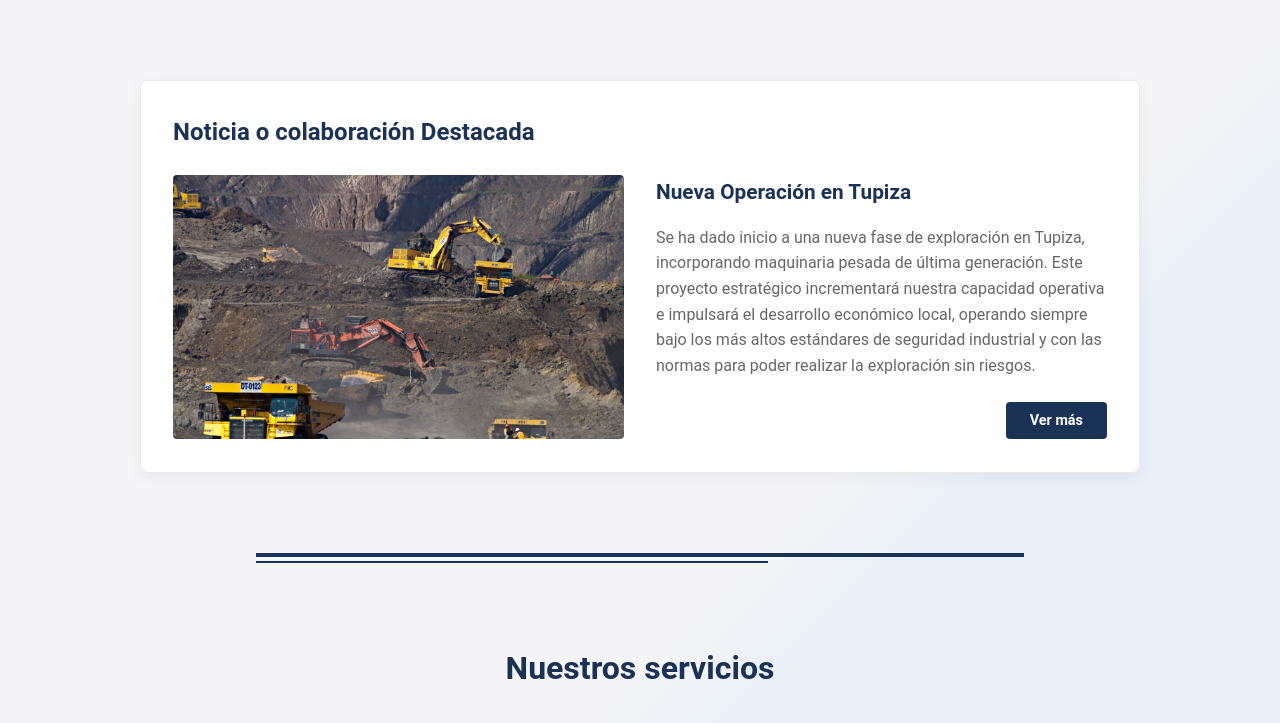
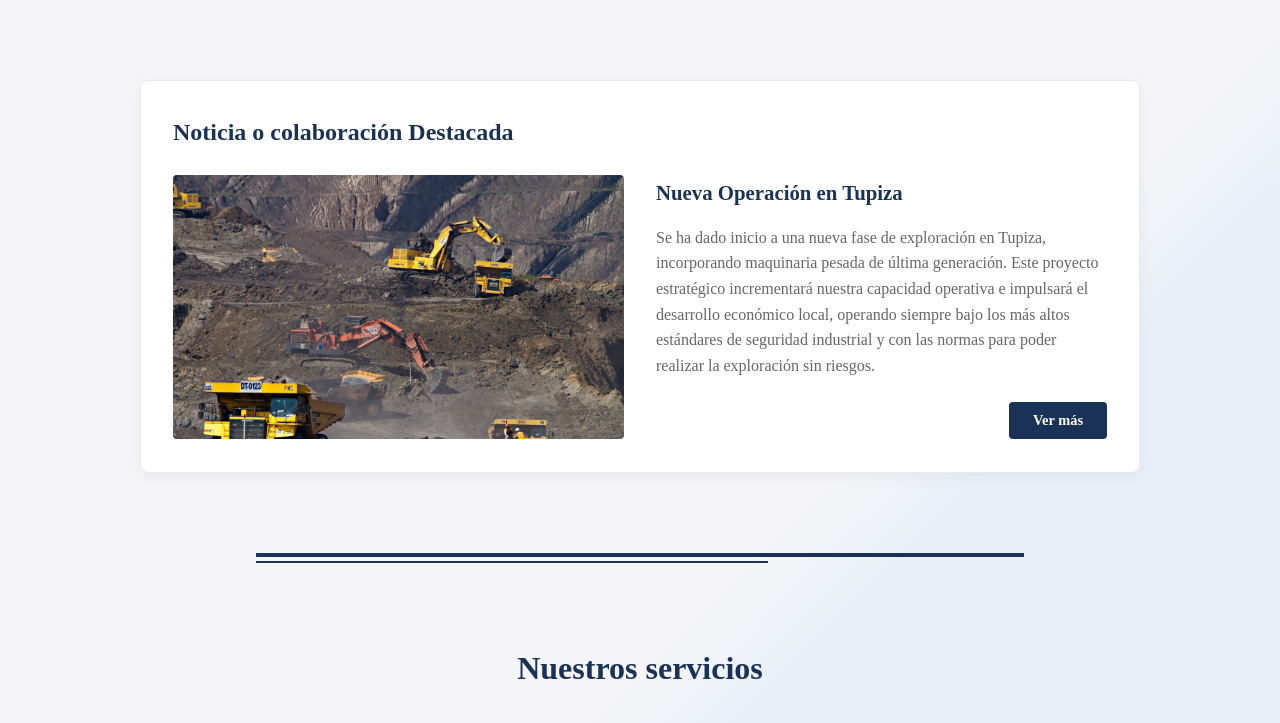
Before and after one commit to fquisberts360-cloud/Comisalbeta.github.io, a plain HTML site: page index.Html in a window 1280 px wide. Shown: the part 494-1217 px from the top of the page. Drawn offline with Linux system fonts and the light colour scheme.

Commit message:
Update Style.css

```diff
--- a/CSS/Style.css
+++ b/CSS/Style.css
@@ -15,7 +15,7 @@ font-face {
             margin: 0;
             padding: 0;
             box-sizing: border-box;
-            font-family:'Open Sans Bold', 'roboto';
+            font-family:'Open Sans Bold';
         }
 
         body {
```
